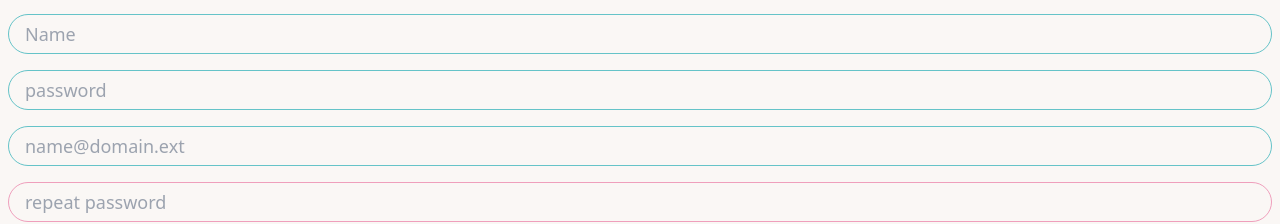
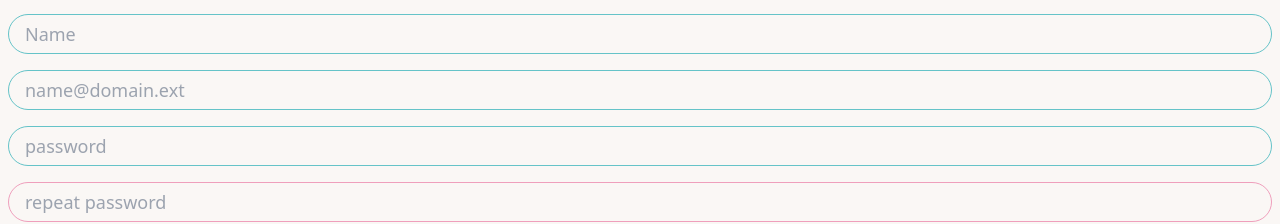
Before and after one commit to DriesVerb/ATOFE_REPO, a React (Vite) app in the folder web/: page / in a window 1280 px wide. Shown: the part 714-938 px from the top of the page. Built offline with nearby package versions, Linux system fonts and the light colour scheme; no server answers.

Commit message:
rearrange inputs

```diff
--- a/web/src/views/start/start.view.tsx
+++ b/web/src/views/start/start.view.tsx
@@ -23,8 +23,8 @@ export const StartView = () => {
       />
       <div className="col-span-12 flex flex-col gap-4">
         <Form.Text placeHolder="Name"/>
+        <Form.Text type="email" placeHolder="name@domain.ext"/>
         <Form.Text type="password" placeHolder="password"/>
-        <Form.Text type="email" placeHolder="name@domain.ext"/>
         <Form.Text type="password" placeHolder="repeat password" variant="secondary"/>
       </div>
     </>
```
